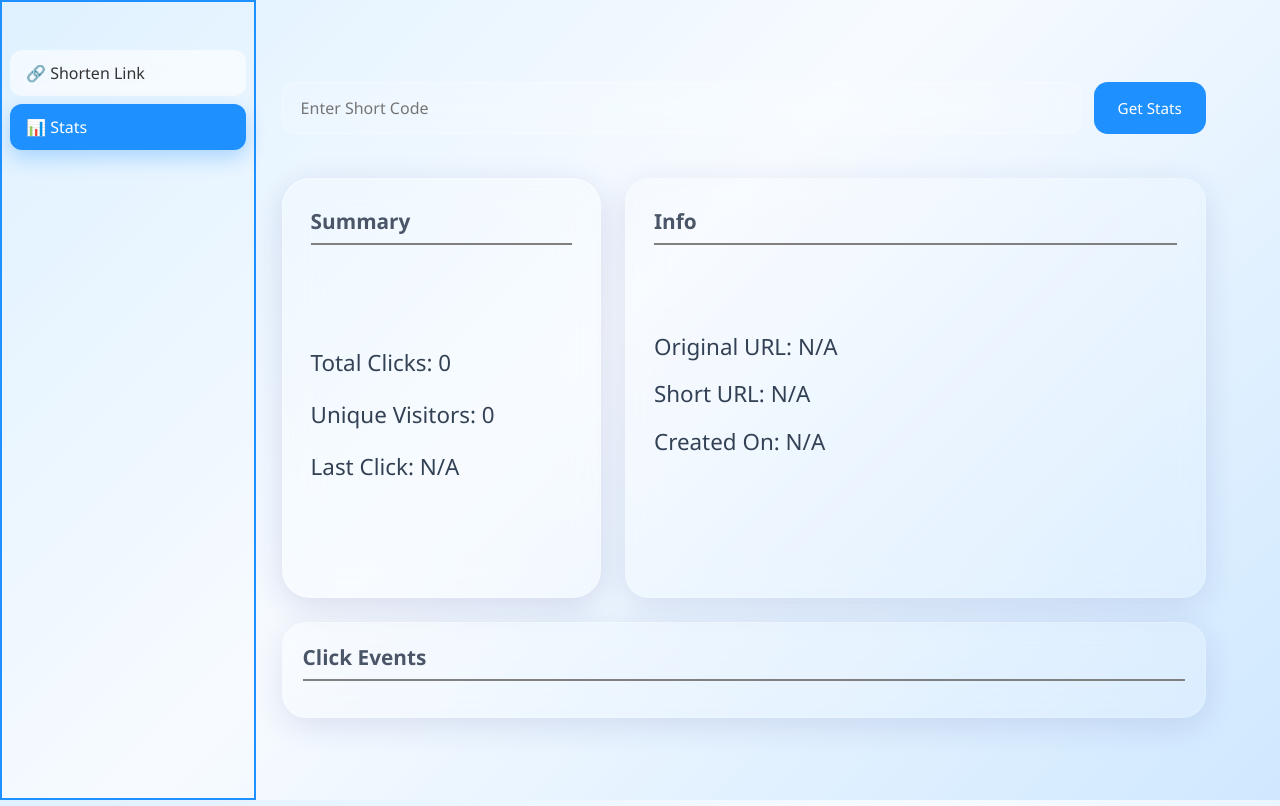
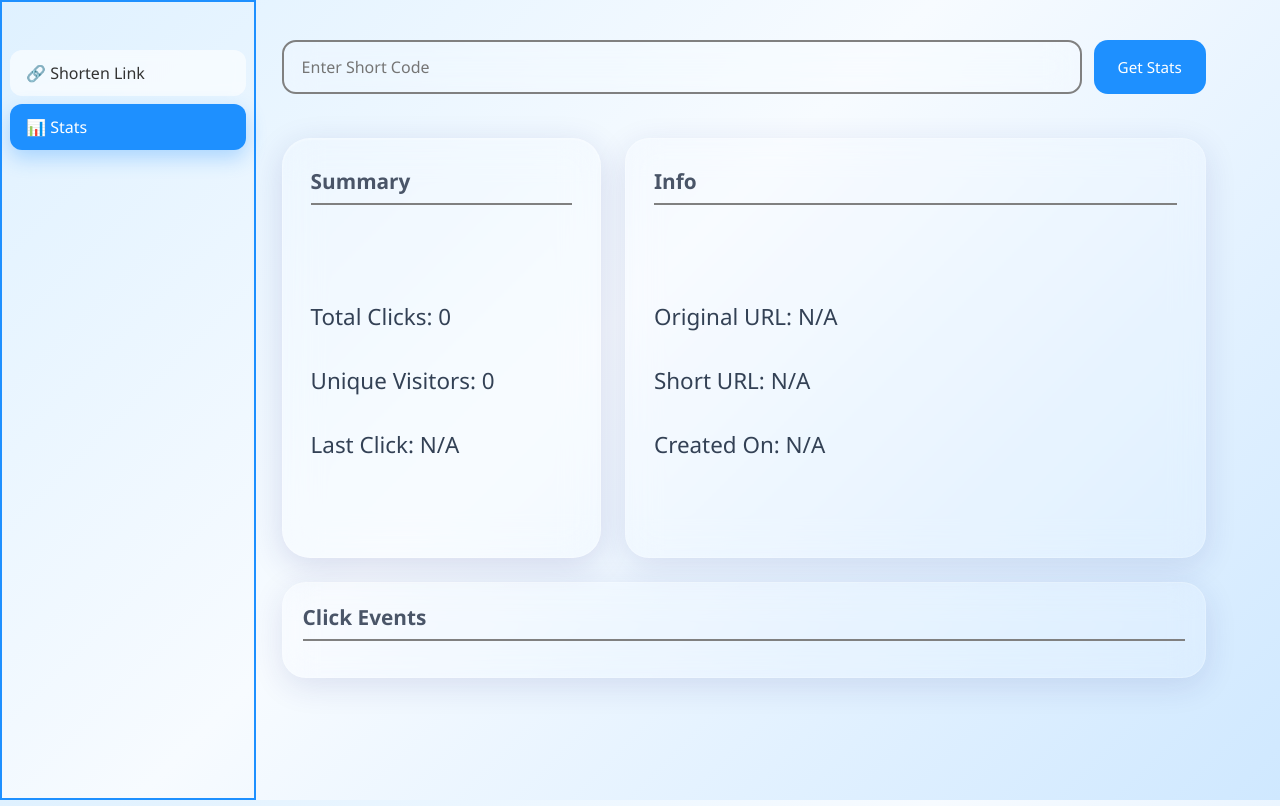
Before and after one commit to FireStorm8142/URL-Shortener, a React (Create React App) app in the folder urlshortener/: page / in a window 1280 px wide. Both pictures are taken after a click on the element "📊 Stats". Built offline with nearby package versions, Linux system fonts and the light colour scheme.

Commit message:
Added Details for Stats

```diff
--- a/urlshortener/src/App.css
+++ b/urlshortener/src/App.css
@@ -11,6 +11,7 @@ body {
 
 .App{
   display: flex;
+  min-height: 100vh;
 }
 
 .sidebar{
@@ -59,7 +60,7 @@ body {
 
 .container {
   flex: 1;
-  height: 100vh;
+  min-height: 100vh;
   display: flex;
   justify-content: center;
   align-items: center;
@@ -134,8 +135,11 @@ body {
 
 .stats-container{
     width: 95%;
+    min-height: 100vh;
     display: flex;
     flex-direction: column;
+    justify-content: flex-start;
+    padding-top: 40px;
     gap: 24px;
 }
 
@@ -149,7 +153,7 @@ body {
 .stats-search input{
     flex: 1;
     padding: 14px 18px;
-    border: 1px solid rgba(255,255,255,0.25);
+    border: 2px solid gray;
     border-radius: 14px;
     background: rgba(255,255,255,0.18);
     backdrop-filter: blur(16px);
@@ -236,9 +240,10 @@ body {
   font-weight: 500;
   color: #334155;
   line-height: 1.6;
+  margin-top: 12px;
 }
 
-.detailed-stats{
+.details{
   flex: 2;
   height: 420px;
   padding: 28px;
@@ -249,15 +254,25 @@ body {
   border: 1px solid rgba(255,255,255,0.2);
   box-shadow:
     0 8px 32px rgba(31, 38, 135, 0.12);
+  display: flex;
+  flex-direction: column;
 }
 
 #info{
   font-size: 1.3rem;
   font-weight: 600;
   color: #4a5568;
-  margin-bottom: 16%;
+  margin-bottom: 16px;
   border-bottom: 2px solid gray;
   padding-bottom: 8px;
+}
+
+.infosection{
+  display: flex;
+  flex-direction: column;
+  justify-content: center;
+  gap: 16px;
+  flex: 1;
 }
 
 .inforow{
@@ -284,3 +299,39 @@ body {
   border-bottom: 2px solid gray;
   padding-bottom: 8px;
 }
+
+.stat-row {
+  display: grid;
+  grid-template-columns: 1fr 2fr 1.5fr;
+  align-items: center;
+  background: rgba(255, 255, 255, 0.45);
+  border-radius: 14px;
+  padding: 14px 18px;
+  color: #334155;
+  font-size: 0.95rem;
+  box-shadow: 0 4px 12px rgba(0,0,0,0.06);
+  transition: transform 0.2s ease;
+}
+
+.stat-row:hover {
+  transform: translateY(-2px);
+  background: rgba(255,255,255,0.65);
+}
+
+.ip {
+  font-weight: 600;
+  color: #1e3a8a;
+}
+
+.meta {
+  color: #475569;
+  overflow: hidden;
+  text-overflow: ellipsis;
+  white-space: nowrap;
+}
+
+.time {
+  text-align: right;
+  color: #64748b;
+  font-size: 0.85rem;
+}
--- a/urlshortener/src/App.js
+++ b/urlshortener/src/App.js
@@ -53,7 +53,17 @@ function Shorten({ Url, setUrl, customCode, setCustomCode, shortUrl, setShortUrl
 
 function Stats({ statsCode, shortUrl, setStatsCode, statsData, handleStats }) {
 	const uniqueVisitors = new Set(statsData?.events?.map(event => event.ip)).size;
-	const lastClick = statsData?.events?.[0].timestamp || "N/A";
+	const formatTime = (timestamp) => {
+		return new Date(timestamp).toLocaleString("en-US", {
+			day: "numeric",
+			month: "short",
+			year: "numeric",
+			hour: "numeric",
+			minute: "2-digit",
+			hour12: false
+		});
+	};
+	const lastClick = statsData?.events?.at(-1)?.timestamp ? formatTime(statsData.events.at(-1).timestamp) : "N/A";
 	return(
 		<div className='stats-container'>
 			<div className='stats-search'>
@@ -70,11 +80,13 @@ function Stats({ statsCode, shortUrl, setStatsCode, statsData, handleStats }) {
 							<h1 className='summaryrow'>Last Click: {lastClick}</h1>
 						</div>
 					</div>
-					<div className='detailed-stats'>
+					<div className='details'>
 						<div id='info'>Info</div>
-						<div className='inforow'>Original URL: {statsData?.original_url || "N/A"}</div>
-						<div className='inforow'>Short URL: {shortUrl? shortUrl : "N/A"}</div>
-						<div className='inforow'>Created On: {statsData?.created || "N/A"}</div>
+						<div className='infosection'>
+							<div className='inforow'>Original URL: {statsData?.original_url || "N/A"}</div>
+							<div className='inforow'>Short URL: {statsData?.short_url || "N/A"}</div>
+							<div className='inforow'>Created On: {statsData?.created ? formatTime(statsData.created) : "N/A"}</div>
+						</div>
 					</div>
 				</div>
 				<div className='stats'>
@@ -82,10 +94,8 @@ function Stats({ statsCode, shortUrl, setStatsCode, statsData, handleStats }) {
 					{statsData?.events?.map((event, index) => (
 					<div className='stat-row' key={index}>
 						<span className='ip'>{event.ip}</span>
-
 						<span className='meta'>{event.referrer || "Direct"}</span>
-
-						<span className='time'>{event.timestamp}</span>
+						<span className='time'>{formatTime(event.timestamp)}</span>
 					</div>
 				))}
 				</div>
```
